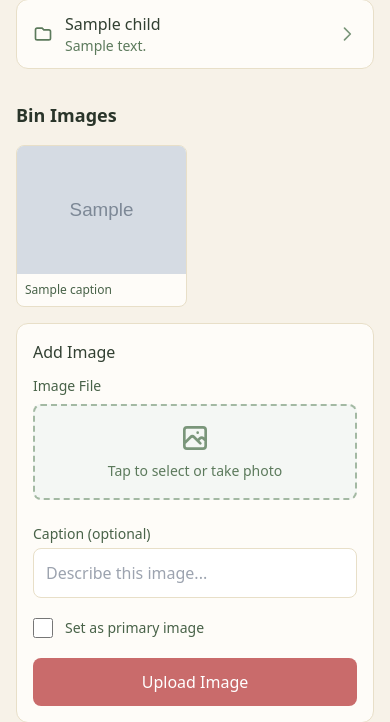
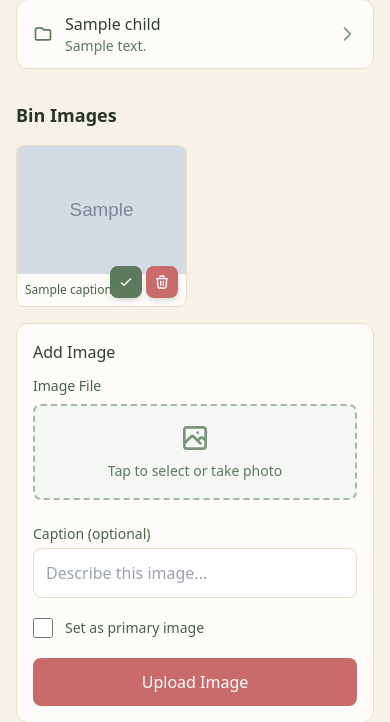
Before and after one commit to rmaxseiner/protea, a FastAPI app: template src/inventory_mcp/web/templates/bin.html in a window 390 px wide. Shown: the part 363-1085 px from the top of the page. Run offline with FastAPI, Linux system fonts and the light colour scheme; the template is opened without the code that fills it: most values are stand-ins (such as "Sample title", 1, 10 or a date in 2020); grey boxes marked "Sample" are stand-in pictures; parts of the project's set-up code (start-up, migrations or seed data) failed here and were passed over; some libraries are stand-ins or nearby versions.

Commit message:
Fix mobile lightbox and image interactions
- Remove overlay that blocked image taps on mobile
- Move action buttons to bottom-right corner (always visible)
- Add touch event handlers for lightbox open/close
- Simplify nav link handling to use native browser behavior
- Bump version to 0.2.1

Co-Authored-By: Claude Opus 4.5 <noreply@anthropic.com>

```diff
--- a/src/inventory_mcp/__init__.py
+++ b/src/inventory_mcp/__init__.py
@@ -1,3 +1,3 @@
 """Inventory MCP Server - Physical inventory management with vision support."""
 
-__version__ = "0.2.0"
+__version__ = "0.2.1"
--- a/src/inventory_mcp/web/templates/bin.html
+++ b/src/inventory_mcp/web/templates/bin.html
@@ -129,26 +129,27 @@
         <div class="grid grid-cols-2 md:grid-cols-3 lg:grid-cols-4 gap-4 mb-4">
             {% for image in bin.images %}
             <div class="relative group bg-cream-light rounded-lg border border-cream-dark overflow-hidden">
+                <!-- Clickable image for lightbox -->
                 <img src="/images/{{ image.file_path }}?thumb=1"
                      alt="{{ image.caption or 'Bin image' }}"
-                     class="w-full h-32 object-cover"
+                     class="w-full h-32 object-cover cursor-zoom-in"
                      data-lightbox="/images/{{ image.file_path }}">
 
                 <!-- Primary badge -->
                 {% if image.is_primary %}
-                <span class="absolute top-2 left-2 bg-protea-500 text-white text-xs px-2 py-1 rounded">
+                <span class="absolute top-2 left-2 bg-protea-500 text-white text-xs px-2 py-1 rounded pointer-events-none">
                     Primary
                 </span>
                 {% endif %}
 
-                <!-- Actions overlay -->
-                <div class="absolute inset-0 bg-black bg-opacity-50 opacity-0 group-hover:opacity-100 transition-opacity flex items-center justify-center gap-2">
+                <!-- Action buttons - bottom right, always accessible -->
+                <div class="absolute bottom-2 right-2 flex gap-1">
                     {% if not image.is_primary %}
                     <form action="/browse/bin/{{ bin.id }}/set-primary-image/{{ image.id }}" method="post">
                         <button type="submit"
-                                class="bg-fynbos-500 hover:bg-fynbos-600 text-white p-2 rounded-lg"
+                                class="bg-fynbos-500 hover:bg-fynbos-600 active:bg-fynbos-700 text-white p-2 rounded-lg shadow-md"
                                 title="Set as primary">
-                            <svg class="w-5 h-5" fill="none" stroke="currentColor" viewBox="0 0 24 24">
+                            <svg class="w-4 h-4" fill="none" stroke="currentColor" viewBox="0 0 24 24">
                                 <path stroke-linecap="round" stroke-linejoin="round" stroke-width="2" d="M5 13l4 4L19 7"/>
                             </svg>
                         </button>
@@ -157,9 +158,9 @@
                     <form action="/browse/bin/{{ bin.id }}/delete-image/{{ image.id }}" method="post"
                           onsubmit="return confirm('Delete this image?')">
                         <button type="submit"
-                                class="bg-protea-500 hover:bg-protea-600 text-white p-2 rounded-lg"
+                                class="bg-protea-500 hover:bg-protea-600 active:bg-protea-700 text-white p-2 rounded-lg shadow-md"
                                 title="Delete image">
-                            <svg class="w-5 h-5" fill="none" stroke="currentColor" viewBox="0 0 24 24">
+                            <svg class="w-4 h-4" fill="none" stroke="currentColor" viewBox="0 0 24 24">
                                 <path stroke-linecap="round" stroke-linejoin="round" stroke-width="2" d="M19 7l-.867 12.142A2 2 0 0116.138 21H7.862a2 2 0 01-1.995-1.858L5 7m5 4v6m4-6v6m1-10V4a1 1 0 00-1-1h-4a1 1 0 00-1 1v3M4 7h16"/>
                             </svg>
                         </button>
```
Also changed, not shown: src/inventory_mcp/web/static/app.js (+40 -26 lines).
